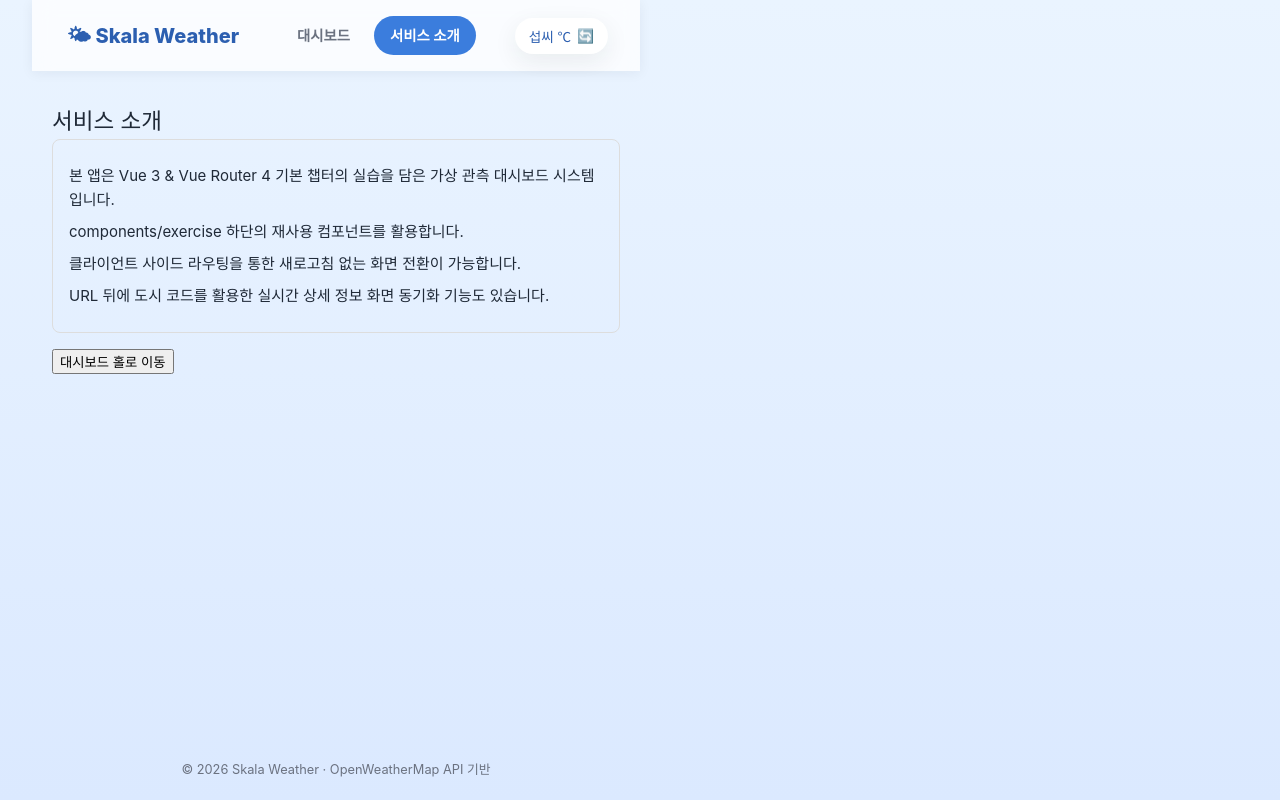
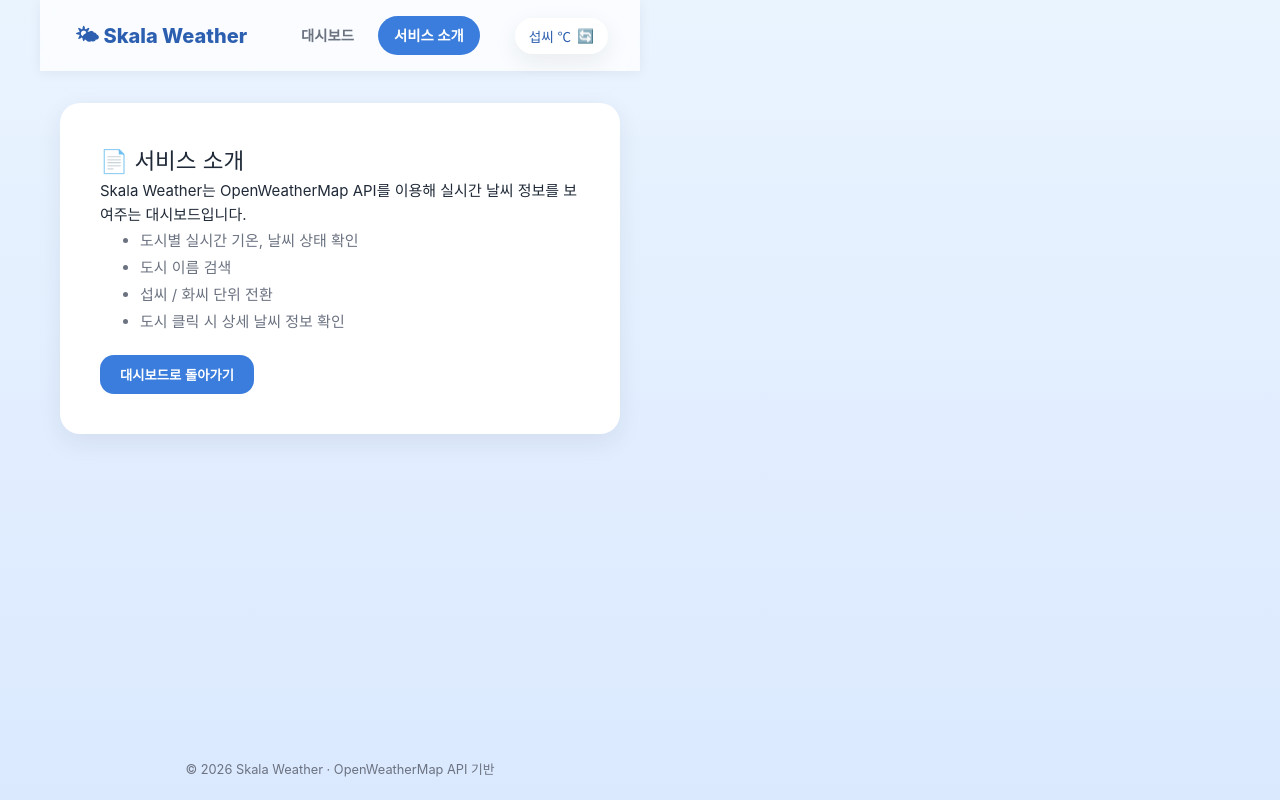
Before and after one commit to rownmom/skala-vue, a Vue app in the folder weather/: page /about in a window 1280 px wide. Built offline with nearby package versions, Linux system fonts and the light colour scheme.

Commit message:
Update WeatherAboutView.vue

```diff
--- a/weather/src/views/WeatherAboutView.vue
+++ b/weather/src/views/WeatherAboutView.vue
@@ -1,34 +1,50 @@
 <script setup>
 import { useRouter } from 'vue-router'
-
 const router = useRouter()
-
-const goHome = () => {
-  router.push('/')
-}
+const goHome = () => { router.push('/') }
 </script>
 
 <template>
-  <div class="practice-section">
-    <h2>서비스 소개</h2>
-    <div class="about-card">
-      <p>본 앱은 Vue 3 & Vue Router 4 기본 챕터의 실습을 담은 가상 관측 대시보드 시스템입니다.</p>
-      <p>components/exercise 하단의 재사용 컴포넌트를 활용합니다.</p>
-      <p>클라이언트 사이드 라우팅을 통한 새로고침 없는 화면 전환이 가능합니다.</p>
-      <p>URL 뒤에 도시 코드를 활용한 실시간 상세 정보 화면 동기화 기능도 있습니다.</p>
-    </div>
-    <button @click="goHome">대시보드 홀로 이동</button>
+  <div class="about-page">
+    <h2>📄 서비스 소개</h2>
+    <p>Skala Weather는 OpenWeatherMap API를 이용해 실시간 날씨 정보를 보여주는 대시보드입니다.</p>
+    <ul>
+      <li>도시별 실시간 기온, 날씨 상태 확인</li>
+      <li>도시 이름 검색</li>
+      <li>섭씨 / 화씨 단위 전환</li>
+      <li>도시 클릭 시 상세 날씨 정보 확인</li>
+    </ul>
+    <button class="home-btn" @click="goHome">대시보드로 돌아가기</button>
   </div>
 </template>
 
 <style scoped>
-.about-card {
-  border: 1px solid #ddd;
-  border-radius: 8px;
-  padding: 16px;
-  margin-bottom: 16px;
+.about-page {
+  background: var(--color-card);
+  border-radius: var(--radius-lg);
+  box-shadow: var(--shadow-soft);
+  padding: 40px;
+  max-width: 560px;
+  margin: 0 auto;
 }
-.about-card p {
-  margin: 8px 0;
+
+.about-page ul {
+  color: var(--color-text-light);
+  line-height: 1.8;
+}
+
+.home-btn {
+  margin-top: 20px;
+  padding: 10px 20px;
+  border: none;
+  border-radius: var(--radius-md);
+  background: var(--color-primary);
+  color: #fff;
+  font-weight: 700;
+  cursor: pointer;
+}
+
+.home-btn:hover {
+  background: var(--color-primary-dark);
 }
 </style>
```
